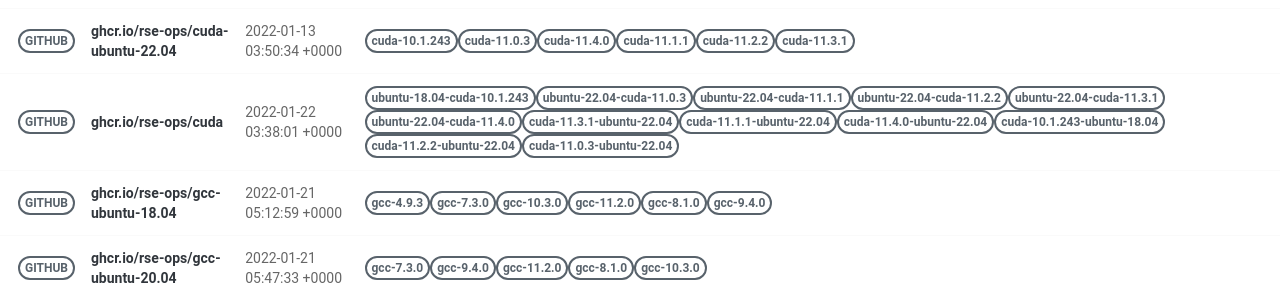
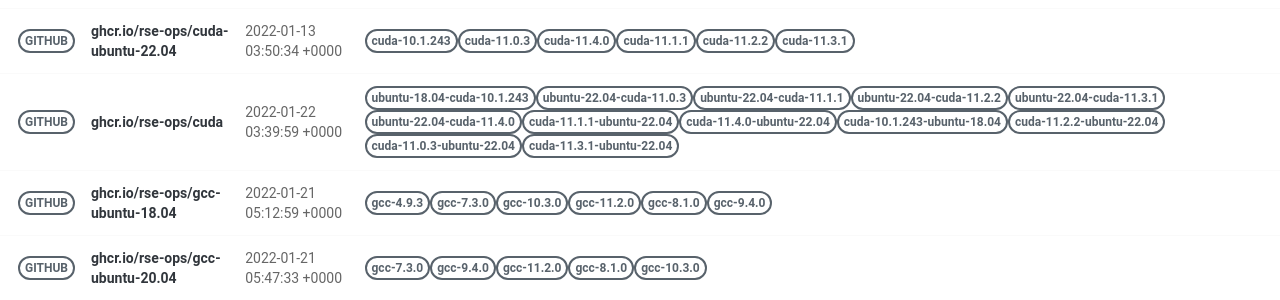
Before and after one commit to rse-ops/docker-images, a Jekyll site: the page built from pages/index.md, in a window 1280 px wide. Shown: the part 421-721 px from the top of the page. Built offline with Jekyll 4.4.1, drawn with Linux system fonts in a browser that asks for light colours; nearby versions of some CDN libraries.

Commit message:
Automated push to update library 2022-01-22

```diff
--- a/_library/ghcr.io-rse-ops-cuda.md
+++ b/_library/ghcr.io-rse-ops-cuda.md
@@ -1,7 +1,7 @@
 ---
 layout: container
 name: ghcr.io/rse-ops/cuda
-updated_at: 2022-01-22 03:38:01.454089
+updated_at: 2022-01-22 03:39:59.242675
 
 
 container_url: https://github.com/orgs/rse-ops/packages/container/package/cuda
```
Also changed, not shown: other parts of _library/ghcr.io-rse-ops-cuda.md (+3 -3 lines).
